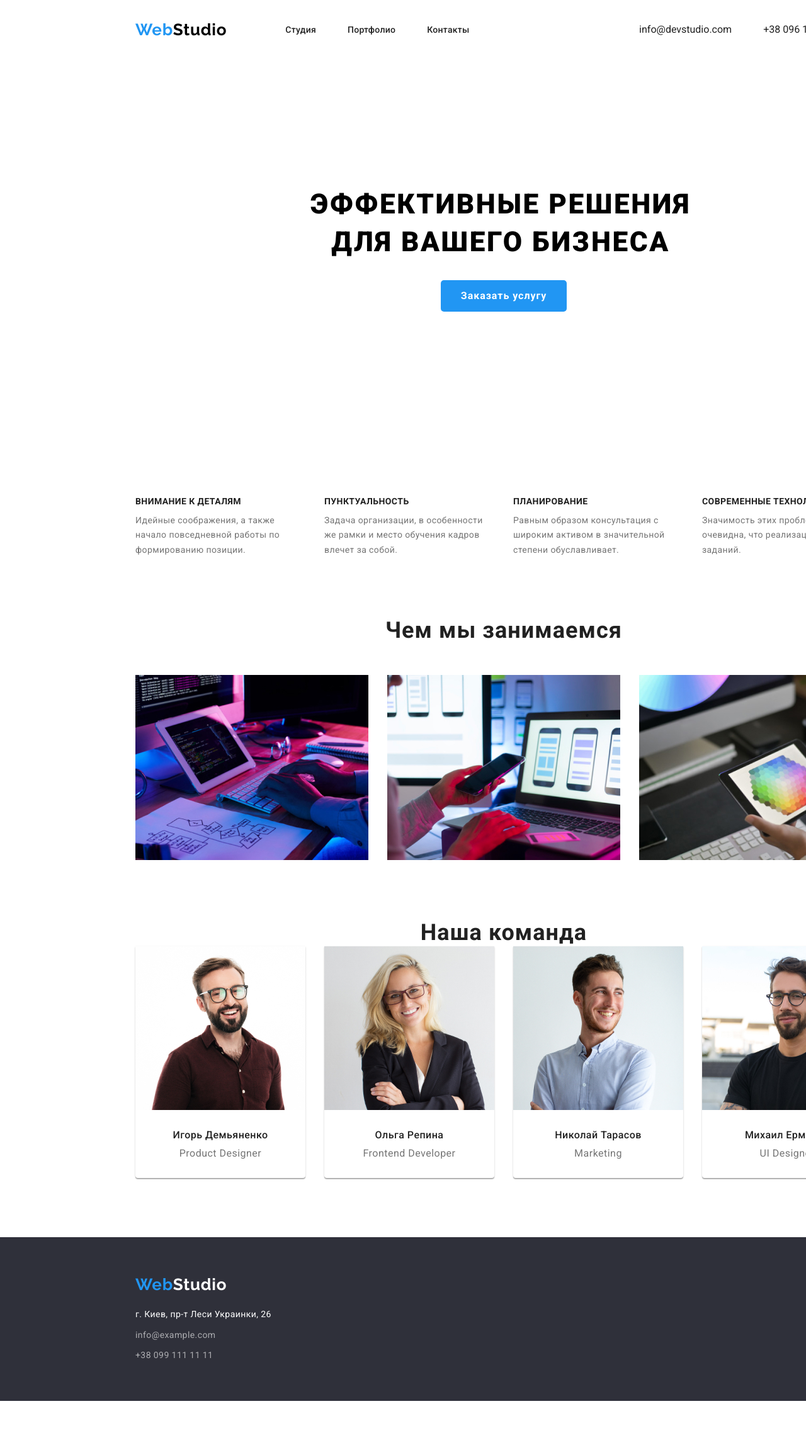
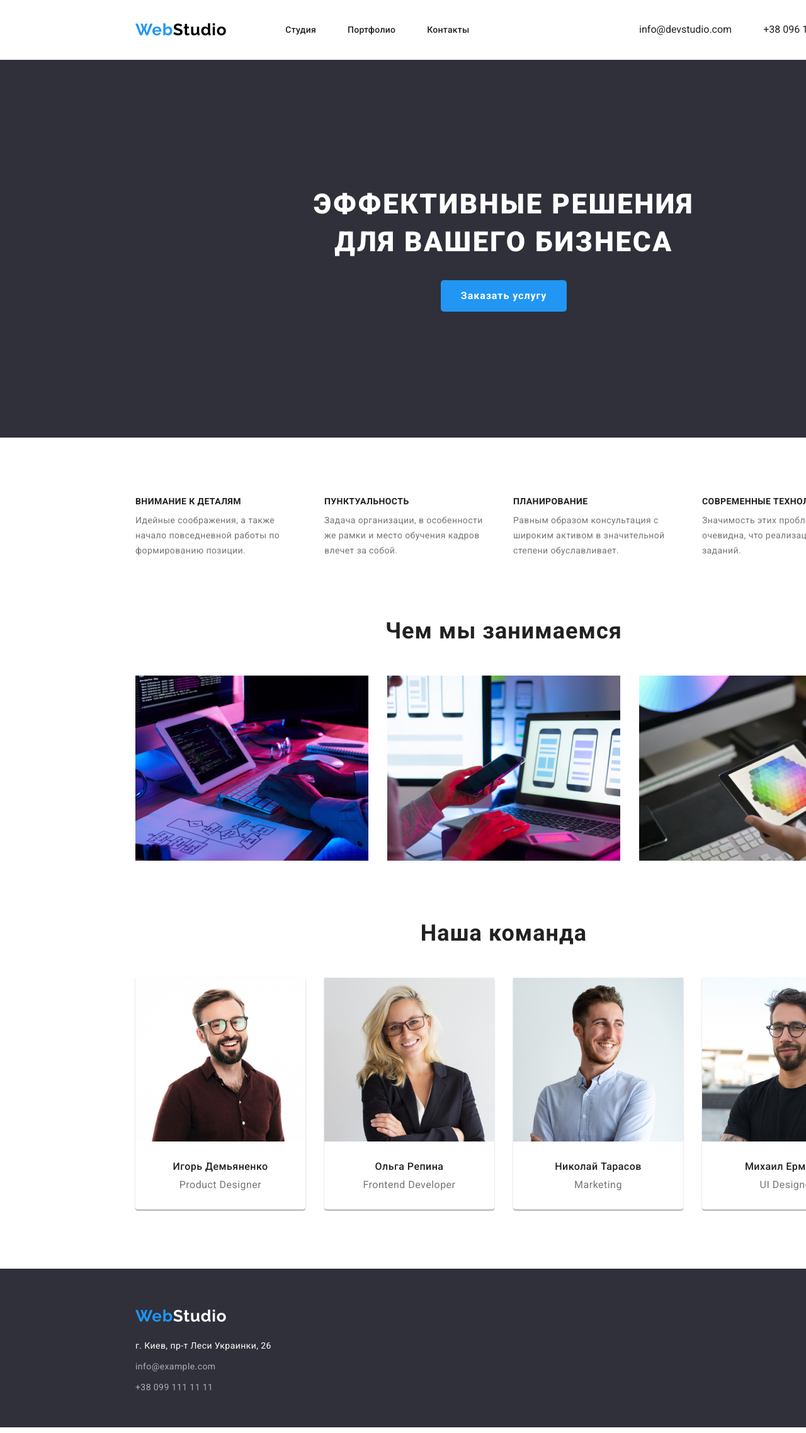
Before and after one commit to Dmitriy-Jakovlev/goit-markup-hw-03, a plain HTML site: page index.html in a window 1280 px wide. Shown: the top 2276 px of the page at 63% size. Before the commit the page ends 2225 px from the top, so only its background shows below. Drawn offline with nearby package versions, Linux system fonts and the light colour scheme.

Commit message:
выравнивание

```diff
--- a/css/styles.css
+++ b/css/styles.css
@@ -103,11 +103,16 @@ img {
 }
 
 /*==========HERO==========*/
+.hero {
+  display: block;
+  height: 600px;
+  background-color: #2f303a;
+}
+
 .hero .container {
   padding-top: 200px;
-  padding-right: 250px;
-  padding-left: 250px;
   padding-bottom: 200px;
+  margin: 0 auto;
   text-align: center;
 }
 .hero-title {
@@ -119,8 +124,7 @@ img {
   letter-spacing: 0.06em;
   text-transform: uppercase;
   margin-bottom: 30px;
-  width: 690px;
-  text-align: center;
+  color: #ffffff;
 }
 .modal-btn {
   font-family: var(--main-font);
@@ -138,8 +142,9 @@ img {
   border: 0px;
 }
 /*==========FEATURES==========*/
+
 .features .container {
-  display: flex;
+  display: block;
 }
 .features-list {
   display: flex;
@@ -159,7 +164,7 @@ img {
   margin-bottom: 10px;
 }
 .features-subtitle {
-  font-weight: 400px;
+  font-weight: normal;
   font-size: 14px;
   line-height: 1.71;
   letter-spacing: 0.03em;
@@ -191,6 +196,7 @@ img {
   line-height: 1.17;
   text-align: center;
   letter-spacing: 0.03em;
+  margin-bottom: 50px;
 
   color: var(--title-color);
 }
@@ -205,6 +211,8 @@ img {
     0px 2px 1px rgba(0, 0, 0, 0.2);
   border-radius: 0px 0px 4px 4px;
   text-align: center;
+  width: 270px;
+  max-height: 428px;
 }
 .team-list-title {
   font-weight: 500;
@@ -212,11 +220,9 @@ img {
   line-height: 1.19;
   letter-spacing: 0.03em;
   color: var(--title-color);
-  text-align: center;
-}
-.team-list-title {
   margin-bottom: 10px;
 }
+
 .team-list-subtitle {
   font-weight: normal;
   font-size: 16px;
@@ -258,9 +264,11 @@ img {
   display: block;
   margin: 0 auto;
   width: 1600px;
+  height: 252px;
   background-color: #2f303a;
-  padding-top: 60px;
-  padding-bottom: 60px;
+}
+.footer .container {
+  padding: 60px 15px;
 }
 
 .address-footer {
--- a/index.html
+++ b/index.html
@@ -72,7 +72,10 @@
 
       <section class="hero">
         <div class="container">
-          <h1 class="hero-title">Эффективные решения для вашего бизнеса</h1>
+          <h1 class="hero-title">
+            Эффективные решения <br />
+            для вашего бизнеса
+          </h1>
           <button class="modal-btn" type="button">Заказать услугу</button>
         </div>
       </section>
@@ -202,7 +205,7 @@
     <!--FOOTER-->
 
     <footer class="footer">
-      <div class="holder container">
+      <div class="container">
         <a
           class="logo-footer link"
           href="https://dmitriy-jakovlev.github.io/goit-markup-hw-02/index.html"
```
